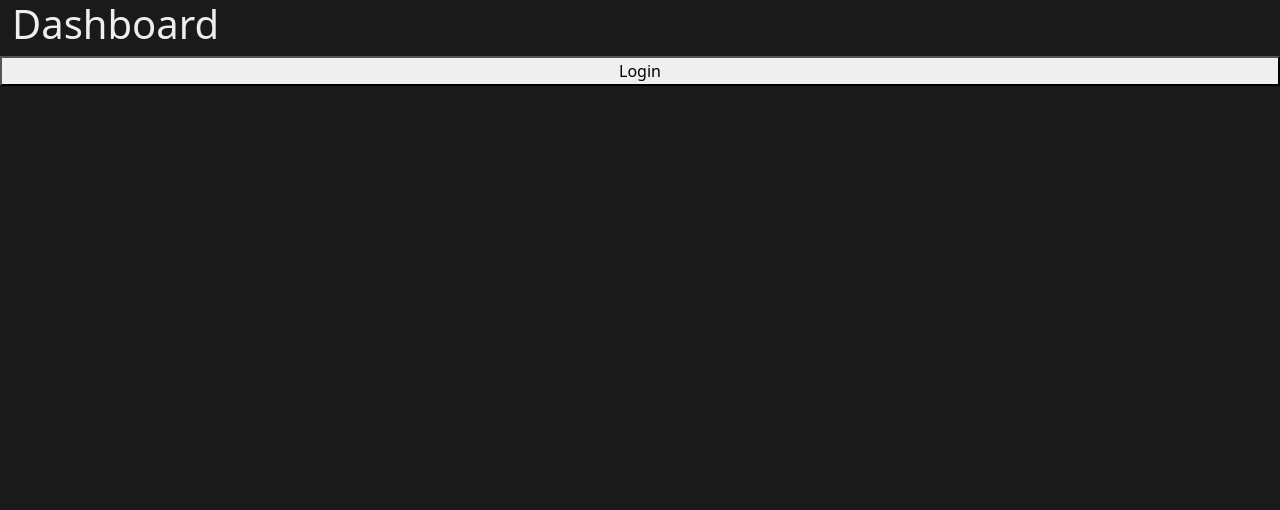
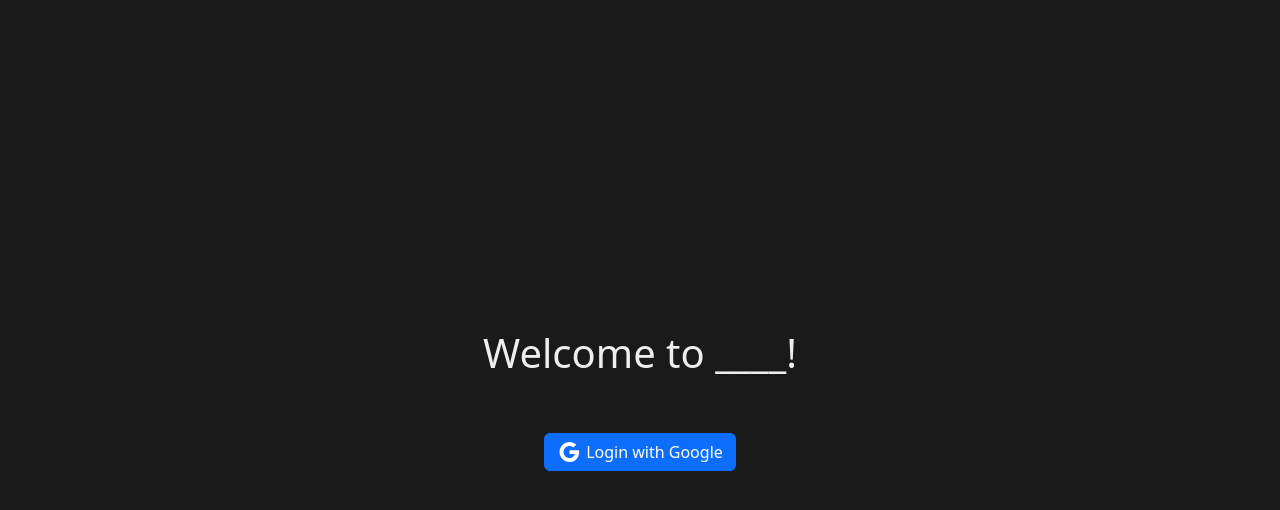
Before and after one commit to grantsweeney02/WisdomWidget, a React (Vite) app in the folder Dashboard/: page / in a window 1280 px wide. Shown: the top 510 px of the page. Built offline with nearby package versions, Linux system fonts and the light colour scheme; no server answers.

Commit message:
login styling

```diff
--- a/Dashboard/package.json
+++ b/Dashboard/package.json
@@ -10,6 +10,11 @@
     "preview": "vite preview"
   },
   "dependencies": {
+    "@emotion/react": "^11.11.4",
+    "@emotion/styled": "^11.11.0",
+    "@mui/icons-material": "^5.15.14",
+    "@mui/material": "^5.15.14",
+    "firebase": "^10.9.0",
     "react": "^18.2.0",
     "react-dom": "^18.2.0",
     "react-router-dom": "^6.22.3"
--- a/Dashboard/src/App.jsx
+++ b/Dashboard/src/App.jsx
@@ -1,5 +1,5 @@
 import { BrowserRouter, Route, Routes } from "react-router-dom";
-import Dashboard from "./components/Dashboard";
+import Login from "./components/Login";
 import dummyUser from "../dummyUser.json";
 import NoteDetails from "./components/NoteDetails";
 import ClassesSidebar from "./components/ClassesSidebar";
@@ -29,7 +29,7 @@ function App() {
                     <div className="row">
                         {auth.currentUser && <ClassesSidebar />}
                         <Routes>
-                            <Route path="/" element={<Dashboard />} />
+                            <Route path="/" element={<Login />} />
                             <Route
                                 path="/:assignmentID"
                                 element={<AssignmentDetails data={dummyUser} />}
--- a/Dashboard/src/components/ClassesSidebar.jsx
+++ b/Dashboard/src/components/ClassesSidebar.jsx
@@ -16,6 +16,11 @@ const ClassesSidebar = ({}) => {
     const handleAssignmentChange = (assignment) => {
         setActiveAssignment(assignment);
         navigate(`/${assignment.id}`);
+    };
+
+    const handleLogout = async () => {
+        await auth.signOut();
+        navigate("/");
     };
 
     const ClassAccordionItems = classes.map((classData, index) => {
@@ -81,7 +86,7 @@ const ClassesSidebar = ({}) => {
             <button
                 type="button"
                 className="btn btn-danger sidebar-logout-button"
-                onClick={() => auth.signOut()}
+                onClick={() => handleLogout()}
             >
                 Logout
             </button>
--- a/Dashboard/src/components/Dashboard.jsx
+++ b/Dashboard/src/components/Login.jsx
@@ -1,8 +1,12 @@
 import { useEffect, useState } from "react";
 import { signInWithGooglePopup, auth } from "../../firebaseConfig";
+import { useNavigate } from "react-router-dom";
+import "../styles/Login.css";
+import GoogleIcon from "@mui/icons-material/Google";
 
-const Dashboard = ({ data }) => {
+const Login = ({ data }) => {
     const [loggedIn, setLoggedIn] = useState(auth.currentUser);
+    const navigate = useNavigate();
 
     const handleLogin = async () => {
         const response = await signInWithGooglePopup();
@@ -15,6 +19,11 @@ const Dashboard = ({ data }) => {
             firstName: response,
         };
         const localId = response._tokenResponse.localId;
+    };
+
+    const handleLogout = async () => {
+        await auth.signOut();
+        navigate("/");
     };
 
     // print when auth state changes
@@ -36,12 +45,19 @@ const Dashboard = ({ data }) => {
     }, []);
 
     return (
-        <>
-            <h1>Dashboard</h1>
-            {!loggedIn && <button onClick={() => handleLogin()}>Login</button>}
-            {loggedIn && <button onClick={() => auth.signOut()}>Logout</button>}
-        </>
+        <div className="login-container">
+            <h1>Welcome to ____!</h1>
+            {!loggedIn && (
+                <button
+                    className="btn btn-primary login-button"
+                    onClick={() => handleLogin()}
+                >
+                    <GoogleIcon style={{ marginRight: "5px" }} />
+                    Login with Google
+                </button>
+            )}
+        </div>
     );
 };
 
-export default Dashboard;
+export default Login;
--- /dev/null
+++ b/Dashboard/src/styles/Login.css
@@ -0,0 +1,13 @@
+.login-container {
+    display: flex;
+    justify-content: center;
+    flex-direction: column;
+    align-items: center;
+    height: 100vh;
+}
+
+.login-button {
+    display: flex;
+    justify-content: center;
+    margin-top: 3rem;
+}
```
Also changed, not shown: 1 other file (tests, documents, lock files or other folders).
